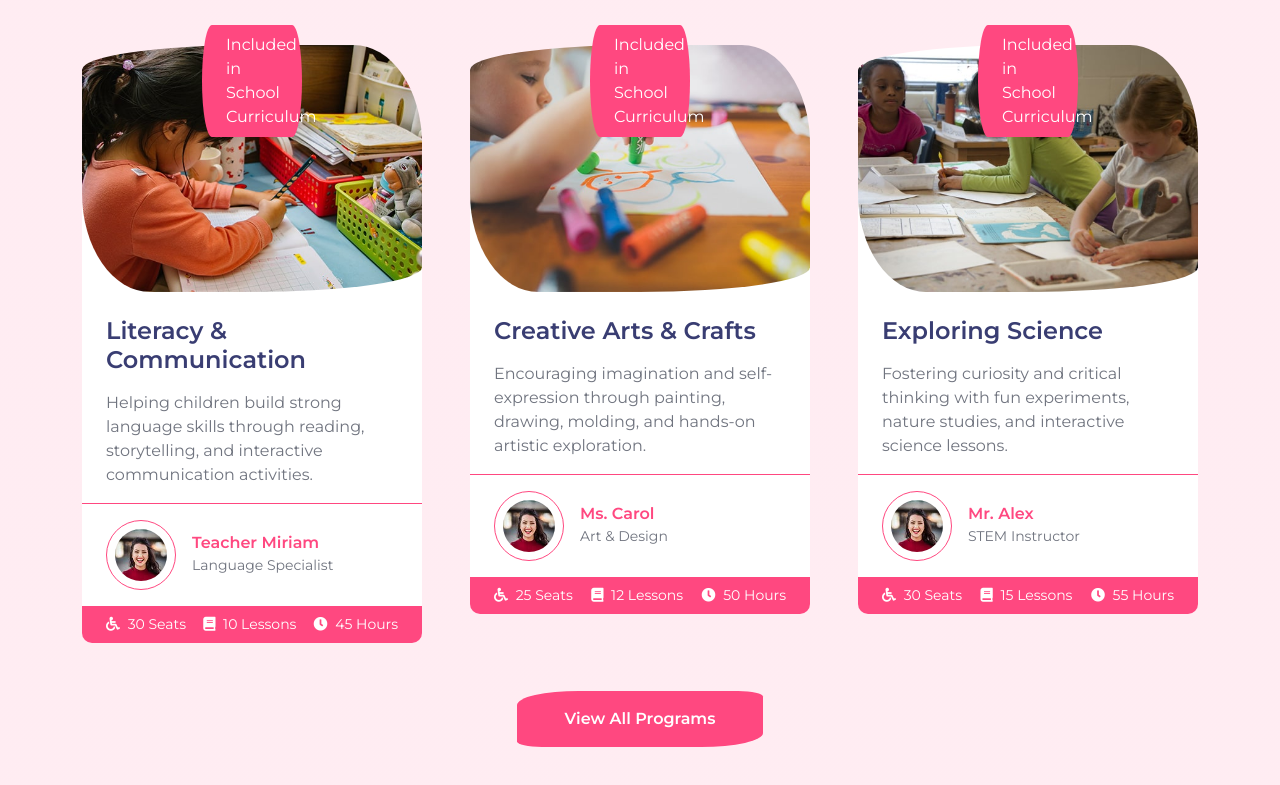
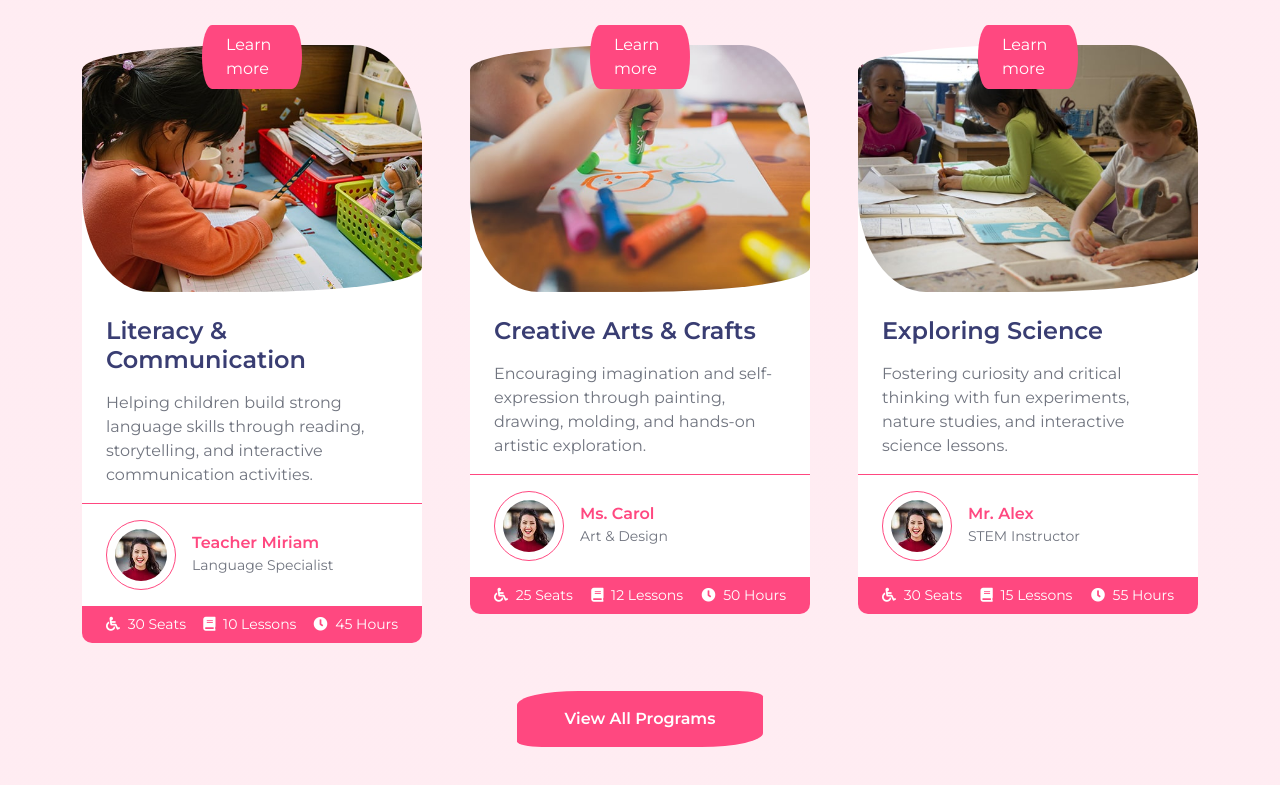
Before and after one commit to oweta/BrentwoodSchool, a plain HTML site: page index.html in a window 1280 px wide. Shown: the part 3171-3956 px from the top of the page. Drawn offline with nearby package versions, Linux system fonts and the light colour scheme.

Commit message:
Update index.html

```diff
--- a/index.html
+++ b/index.html
@@ -328,7 +328,7 @@
                         <div class="overflow-hidden img-border-radius">
                             <img src="img/program-1.jpg" class="img-fluid w-100" alt="Image">
                         </div>
-                        <div class="px-4 py-2 bg-primary text-white program-rate">Included in School Curriculum</div>
+                        <div class="px-4 py-2 bg-primary text-white program-rate">Learn more</div>
                     </div>
                     <div class="program-text bg-white px-4 pb-3">
                         <div class="program-text-inner">
@@ -360,7 +360,7 @@
                         <div class="overflow-hidden img-border-radius">
                             <img src="img/program-2.jpg" class="img-fluid w-100" alt="Image">
                         </div>
-                        <div class="px-4 py-2 bg-primary text-white program-rate">Included in School Curriculum</div>
+                        <div class="px-4 py-2 bg-primary text-white program-rate">Learn more</div>
                     </div>
                     <div class="program-text bg-white px-4 pb-3">
                         <div class="program-text-inner">
@@ -392,7 +392,7 @@
                         <div class="overflow-hidden img-border-radius">
                             <img src="img/program-3.jpg" class="img-fluid w-100" alt="Image">
                         </div>
-                        <div class="px-4 py-2 bg-primary text-white program-rate">Included in School Curriculum</div>
+                        <div class="px-4 py-2 bg-primary text-white program-rate">Learn more</div>
                     </div>
                     <div class="program-text bg-white px-4 pb-3">
                         <div class="program-text-inner">
```
